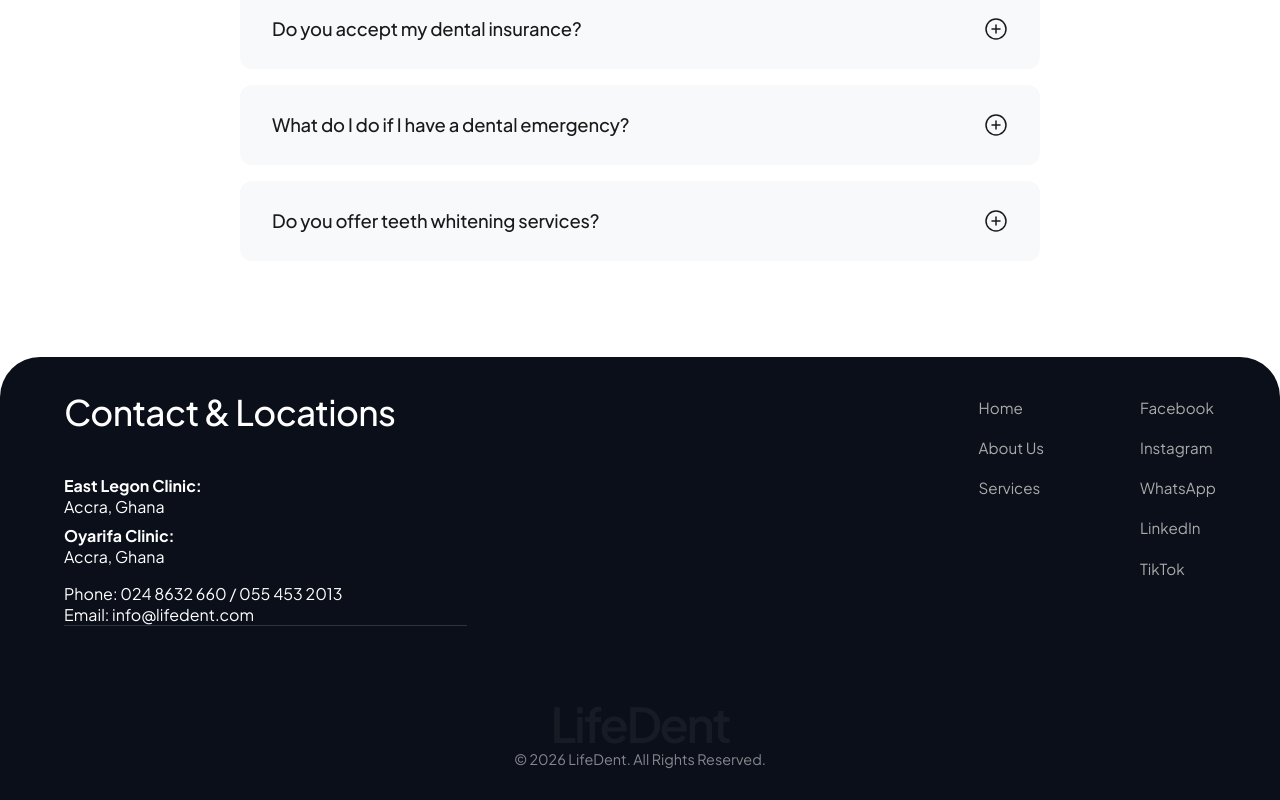
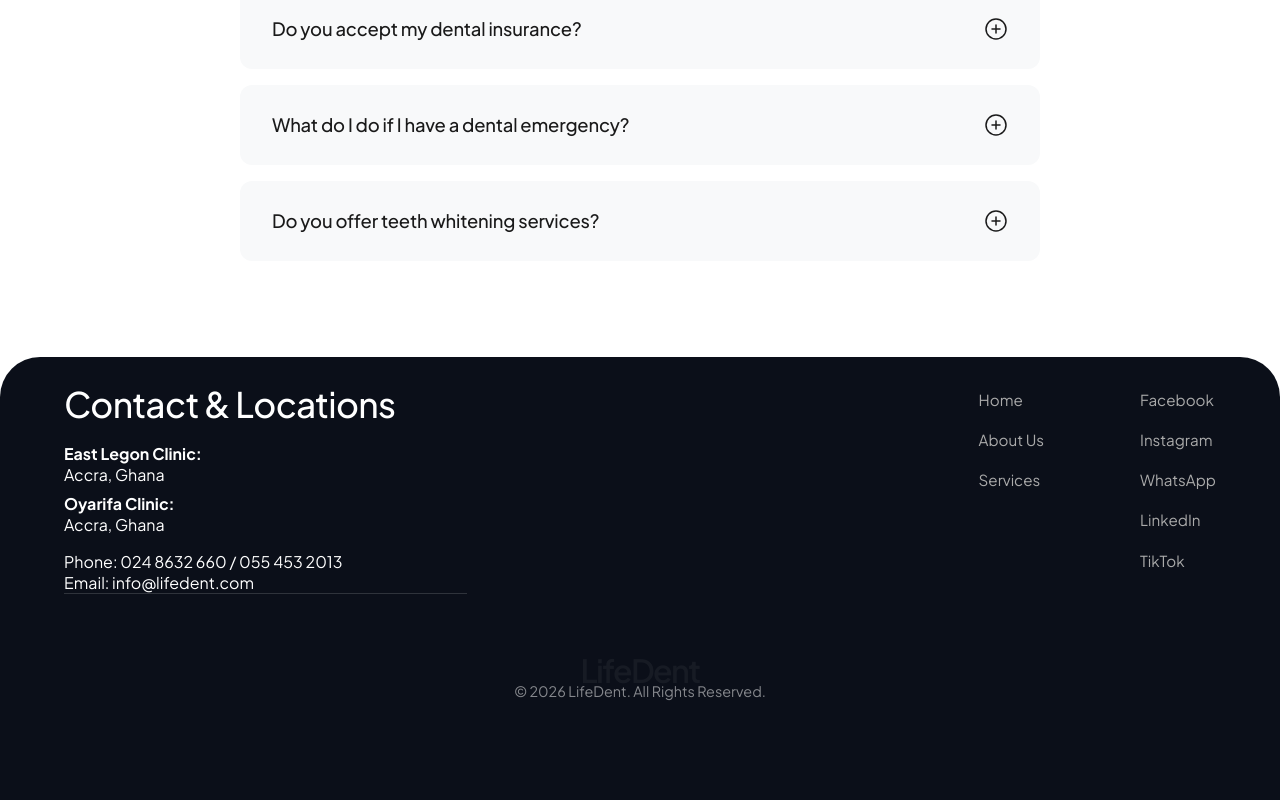
Before and after one commit to darlain71/dentist-site, a React (Vite) app: page / in a window 1280 px wide. Shown: the part 4930-5730 px from the top of the page. After the commit the page ends 5646 px from the top, so only its background shows below. Built offline with nearby package versions, Linux system fonts and the light colour scheme.

Commit message:
Reduce footer height further

```diff
--- a/src/components/Footer.jsx
+++ b/src/components/Footer.jsx
@@ -32,8 +32,8 @@ const Footer = () => {
           </div>
         </div>
         <div className="footer-bottom" style={{ display: 'flex', flexDirection: 'column', alignItems: 'center' }}>
-          <h1 className="footer-huge-text" style={{ fontSize: '3rem', margin: '1rem 0 0 0' }}>LifeDent</h1>
-          <p style={{ marginTop: '0.5rem', paddingBottom: '2rem', color: 'rgba(255,255,255,0.5)', fontSize: '0.9rem' }}>
+          <h1 className="footer-huge-text" style={{ fontSize: '2rem', margin: '0' }}>LifeDent</h1>
+          <p style={{ margin: '0', paddingBottom: '1rem', color: 'rgba(255,255,255,0.5)', fontSize: '0.9rem' }}>
             &copy; {new Date().getFullYear()} LifeDent. All Rights Reserved.
           </p>
         </div>
--- a/src/index.css
+++ b/src/index.css
@@ -1024,7 +1024,7 @@ body {
   background-color: #0b0f19;
   border-top-left-radius: 40px;
   border-top-right-radius: 40px;
-  padding: 2rem 5% 0 5%;
+  padding: 1.5rem 5% 0 5%;
   color: #ffffff;
   overflow: hidden;
 }
@@ -1044,7 +1044,7 @@ body {
   font-size: 2.2rem;
   font-weight: 500;
   line-height: 1.3;
-  margin-bottom: 2.5rem;
+  margin-bottom: 1rem;
   letter-spacing: -0.02em;
 }
 /* Product Section */
```
